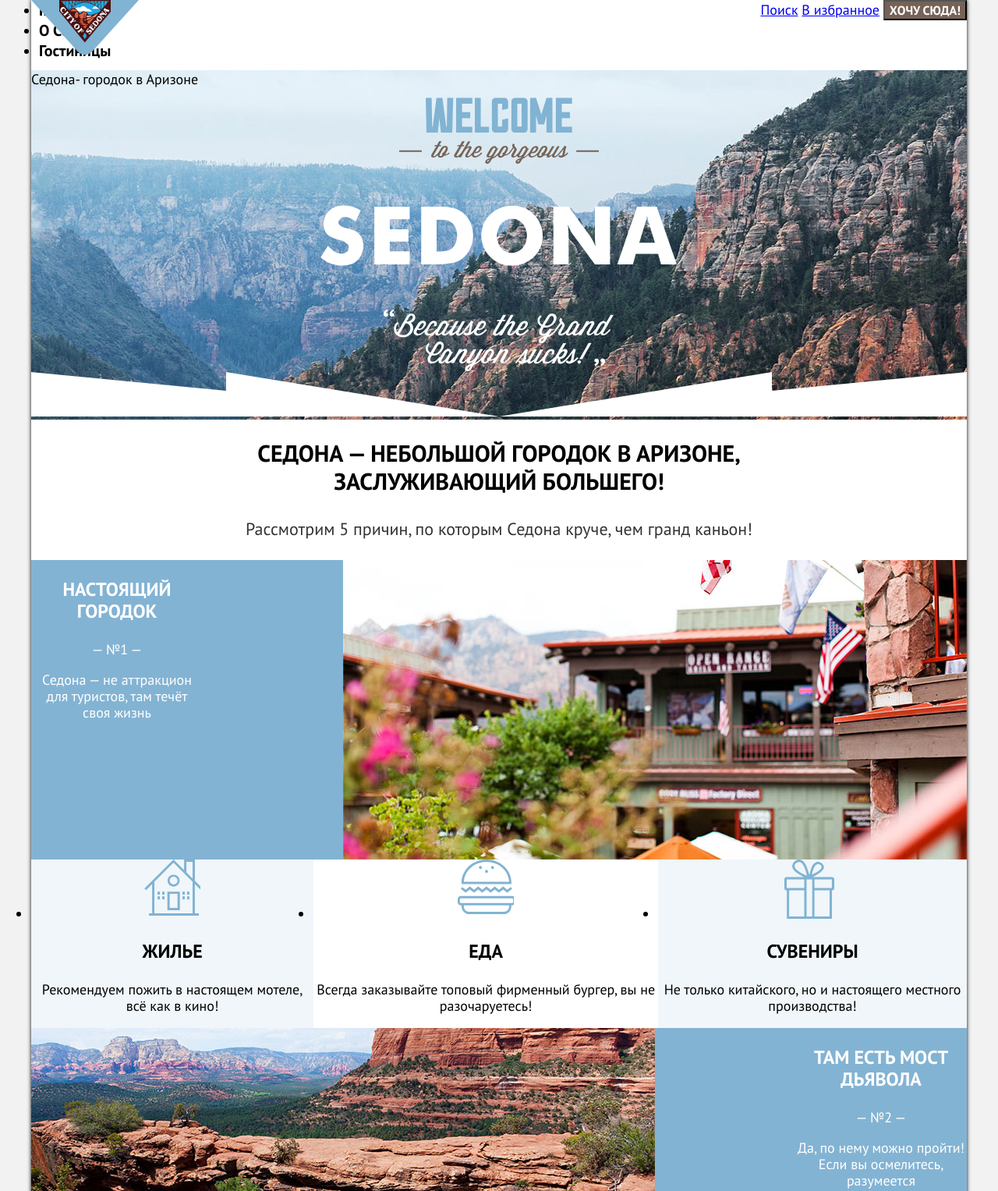
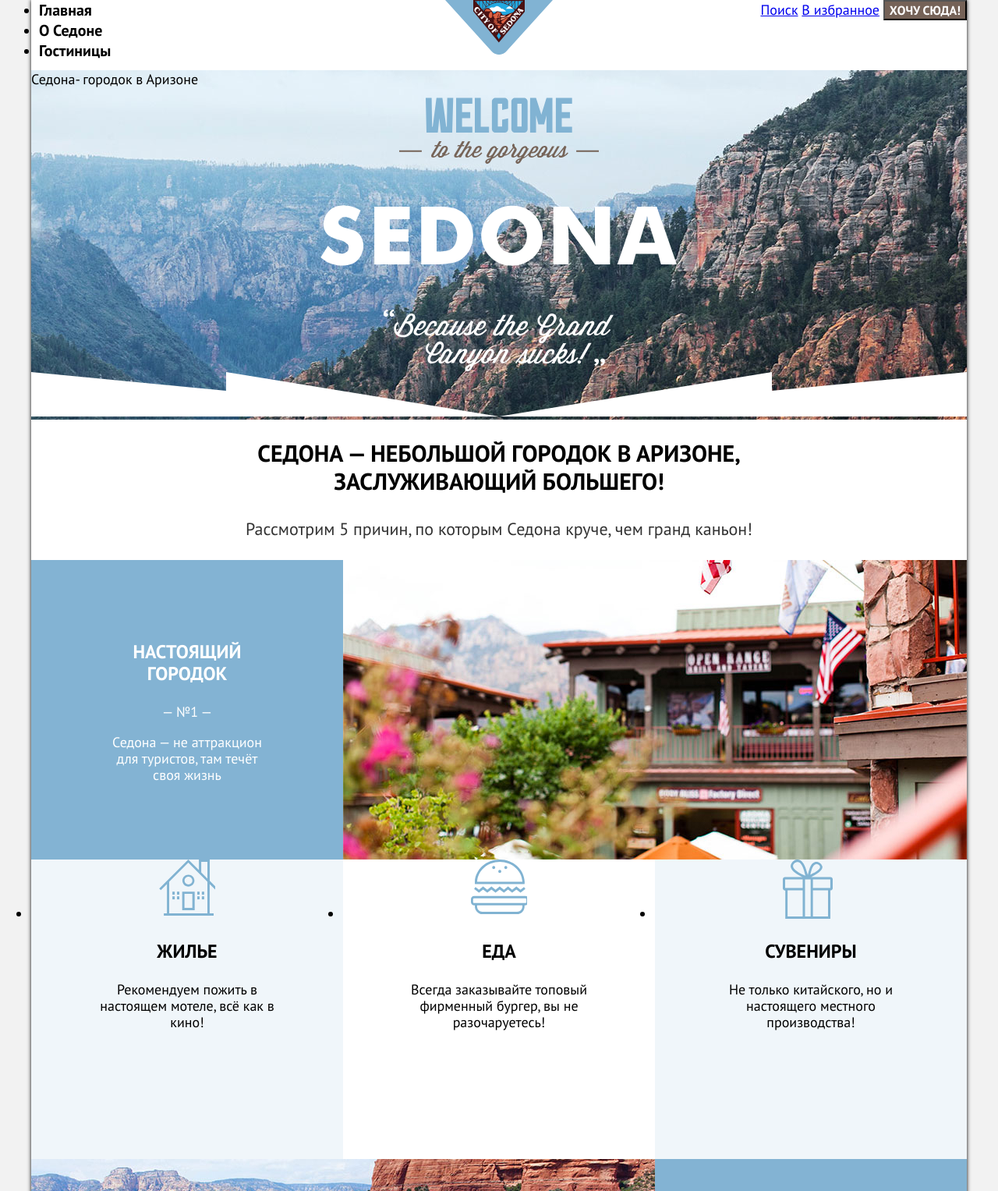
Before and after one commit to AvocadoAvocado/1864543-sedona-32, a plain HTML site: page index.html in a window 1280 px wide. Shown: the top 1527 px of the page at 78% size. Drawn offline with Linux system fonts and the light colour scheme.

Commit message:
Внесла правки

```diff
--- a/index.html
+++ b/index.html
@@ -10,6 +10,8 @@
 <body>
   <div class="content">
     <header class="page-header">
+      <img class="page-header-logo" src="images/header/page-logo.svg" alt="Логотип городка Седона"
+      width="138" height="70">
       <div class="header-container">
         <nav class="navigation">
           <ul class="navigation-list">
@@ -24,8 +26,6 @@
             </li>
           </ul>
         </nav>
-        <img class="page-header-logo" src="images/header/page-logo.svg" alt="Логотип городка Седона" width="138"
-          height="70">
         <div class="container-user">
           <a class="container-user-link" href="#"><span class="visually-hidden">Поиск</span></a>
           <a class="container-user-link" href="#"><span class="visually-hidden">В избранное</span></a>
@@ -56,7 +56,7 @@
         <section class="advantages">
           <div class="advantages-item--wide">
             <div class="advantages-item-text">
-              <h3 class="advantage-item-title">Настоящий городок</h3>
+              <h3 class="advantage-item-title">Настоящий<br />городок</h3>
               <span class="advantages-item-number">— №1 —</span>
               <p class="advantages-item-description">Седона — не аттракцион для туристов, там течёт своя жизнь</p>
             </div>
@@ -139,6 +139,7 @@
 
 
     <footer class="page-footer">
+      <div class="page-footer-container">
       <ul class="footer-social-list">
         <li class="footer-social-item">
           <a class="button" href="#">
@@ -160,6 +161,7 @@
       </ul>
       <a class="footer-contacts-phone" href="tel:88128121212">+7 (812) 812-12-12</a>
       <a class="htmlacademy-link" href="https://htmlacademy.ru/">.html academy</a>
+    </div>
     </footer>
   </div>
 </body>
--- a/styles/styles.css
+++ b/styles/styles.css
@@ -55,7 +55,6 @@ body {
 .header-container {
   display: flex;
   justify-content: space-between;
-
 }
 
 .navigation-list {
@@ -86,6 +85,7 @@ body {
 .page-header-logo {
   position: absolute;
   margin: 0 auto;
+  width: 100%;
 }
 
 .main-container {
@@ -125,6 +125,7 @@ body {
 .page-header {
   color: #000000;
   background: #FFFFFF;
+  position: relative;
 }
 
 .navigation-link--active {
@@ -190,6 +191,7 @@ body {
   justify-content: space-between;
   color: #FFFFFF;
   background-color: #83B3D3;
+  align-items: center;
 }
 
 .item-wide {
@@ -201,6 +203,18 @@ body {
   font-size: 24px;
   line-height: 28px;
   text-transform: uppercase;
+}
+
+.advantages-item-number {
+  padding: 0 75px;
+}
+
+.advantages-item--wide .advantages-item-description {
+  padding: 0 90px;
+}
+
+.advantages-item .advantages-item-description {
+  padding: 0 75px;
 }
 
 .advantages-picture {
@@ -222,12 +236,14 @@ ul .advantage-item-title {
 }
 
 .advantages-item-text {
-  width: 220px;
+  width: 400px;
   text-align: center;
 }
 
 .advantages-item {
   background: rgba(131, 179, 211, 0.12);
+  width: 400px;
+  height: 384px;
 }
 
 .item-icon {
@@ -304,6 +320,10 @@ ul .advantage-item-title {
   background-color: #FFFFFF;
 }
 
+.page-footer-container {
+  display: flex;
+}
+
 .footer-contacts-phone {
   font-size: 40px;
   line-height: 40px;
@@ -312,9 +332,14 @@ ul .advantage-item-title {
   text-decoration: none;
 }
 
+.footer-social-list {
+  margin-right: auto;
+}
+
 .htmlacademy-link {
   background-image: url("../images/footer/html-academy.svg");
   background-repeat: no-repeat;
+  margin-left: auto;
 }
 
 .newsletter--with-background {
```
Lines whose indentation alone changed are shown as unchanged.
